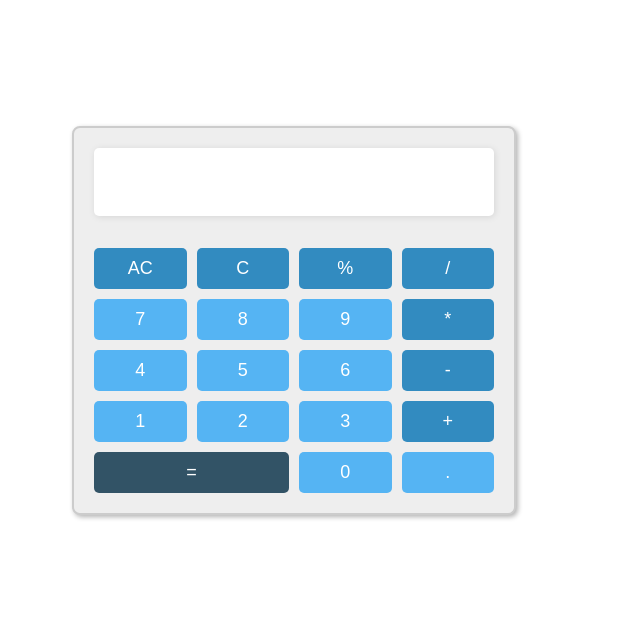
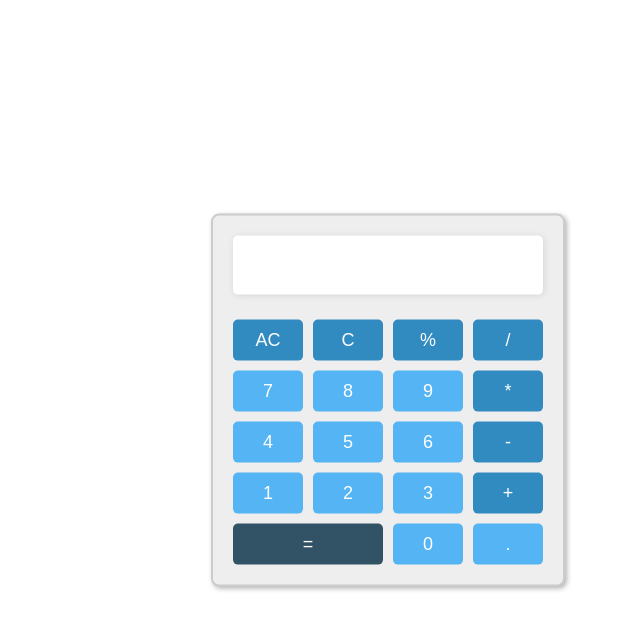
Before and after one commit to pirvancosmin/calculator, a website: page index.html in a window 1280 px wide. Shown: the whole page, without its empty margins (252-892 px from the left). Drawn offline with Linux system fonts and the light colour scheme.

Commit message:
Update index.css

```diff
--- a/index.css
+++ b/index.css
@@ -2,10 +2,10 @@ body {
     background-color: rgb(255, 255, 255);
 }
 .calculator {
-  width: 50%;
-  margin: 10% 25%;
-  max-width: 400px;
-  max-height: 500px;
+  position: absolute;
+  top: 50%;
+  left: 50%;
+  transform: translate(-50%, -50%);
   background-color: #eeeeee;
   border: 2px solid #ccc;
   padding: 20px;
```
